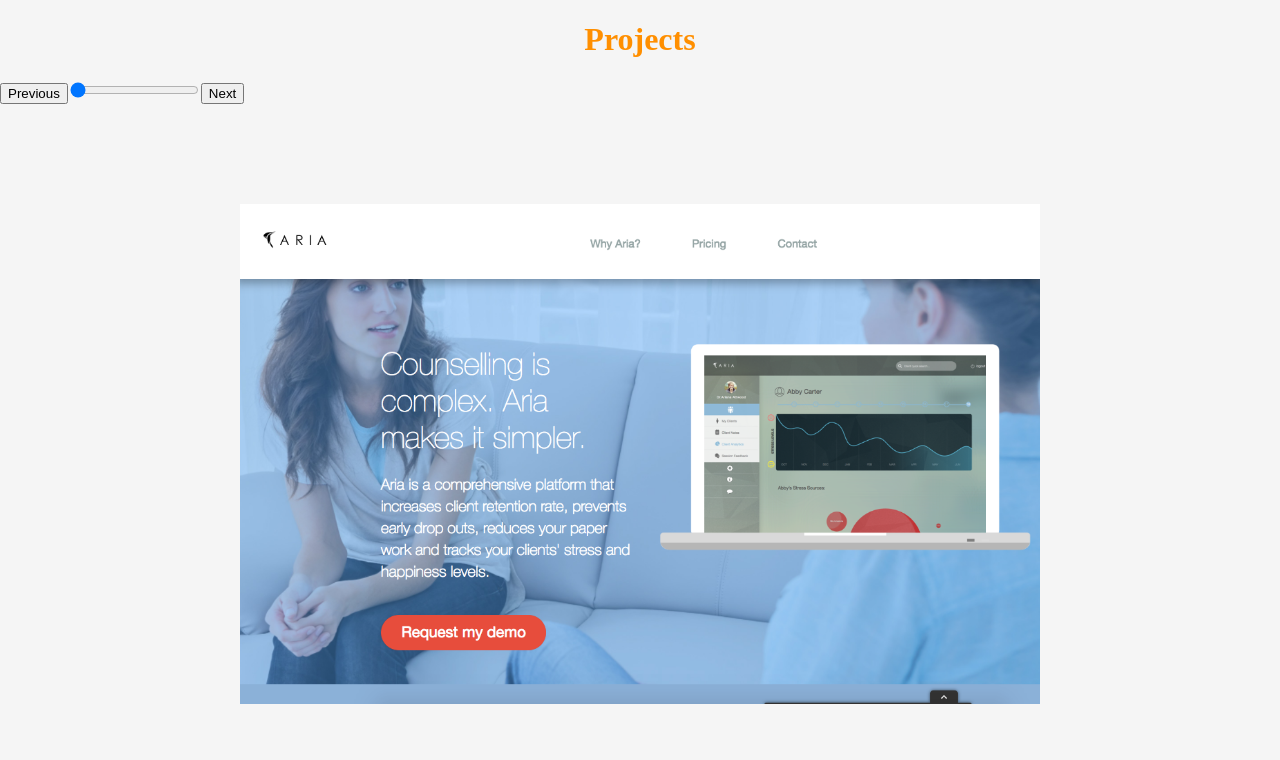
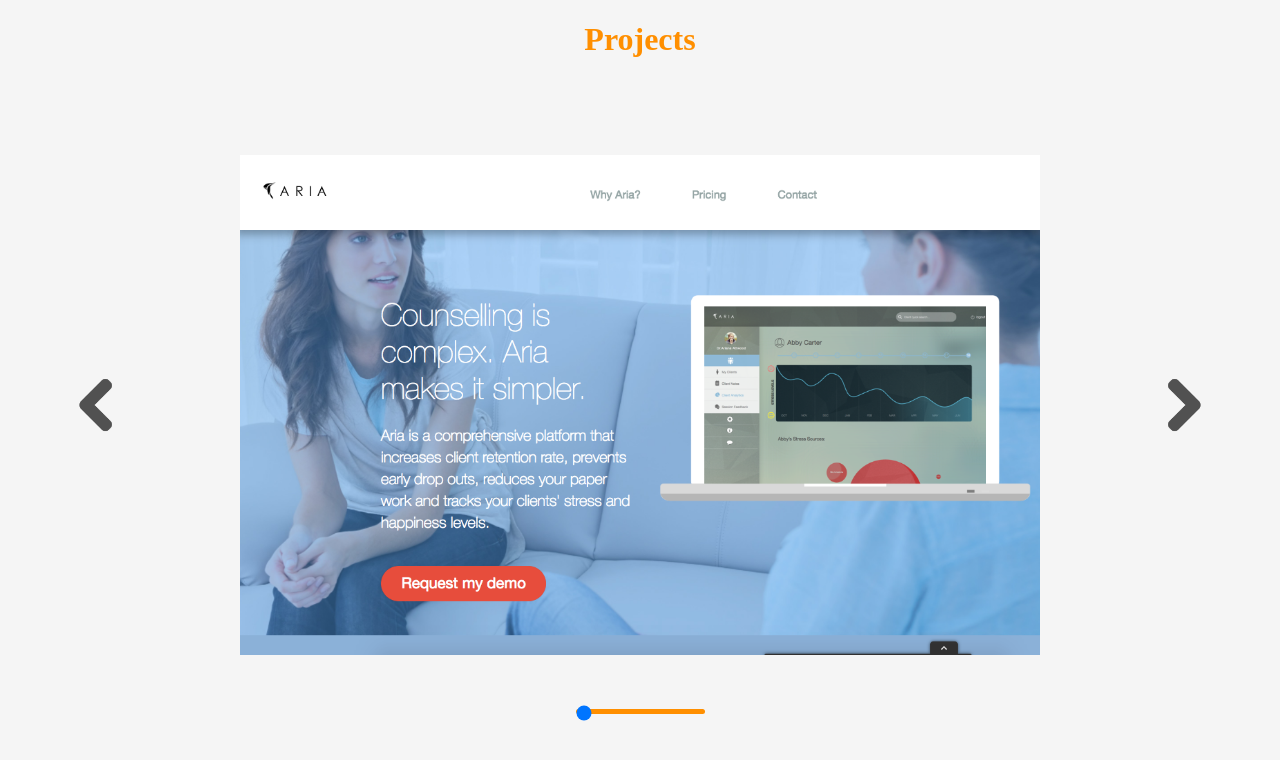
Before and after one commit to antsarandriamihaja/slideIn-animation, a React (Create React App) app: page / in a window 1280 px wide. Both pictures are taken after a click on the button "View Portfolio >>". Shown: the top 760 px of the page. Built offline with nearby package versions, Linux system fonts and the light colour scheme.

Commit message:
prettifying buttons

```diff
--- a/src/components/projects/index.css
+++ b/src/components/projects/index.css
@@ -2,3 +2,15 @@
     position: absolute;
     background-color: lightgray;
 }
+
+input[type=range]::-webkit-slider-runnable-track {
+    height: 5px;
+    background: #FF8F00;
+    border: none;
+    border-radius: 3px;
+}
+
+input[type=range]::-webkit-slider-thumb {
+    margin-top: -4px;
+    color: red;
+}
--- a/src/components/projects/index.js
+++ b/src/components/projects/index.js
@@ -10,9 +10,10 @@
 import wikiviewer from './6.jpg';
 import weather from './7.jpg';
 import urlshort from './8.jpg';
+import previous from './previous.jpg';
 import './index.css';
 
-const pictures = [aria, contact, githubRepo, calculator, simon, pomodoro, wikiviewer, weather, urlshort ];
+const pictures = [aria, contact, githubRepo, calculator, simon, pomodoro, wikiviewer, weather, urlshort];
 const technologies = [
     "React, Node, Redux, PostgreSQL, Webpack, Babel",
     "React, create-react-app CLI",
@@ -39,12 +40,22 @@
 const springSettings = { stiffness: 170, damping: 26 };
 const NEXT = 'show-next';
 
+const Wrapper = styles.div`
+height: 100vh;
+`;
 const ProjectWrapper = styles.div`
   display: flex;
   align-items: center;
-  height: 700px;
+  height: 650px;
   position: relative;
   `;
+
+const ProgressBarContainer = styles.div`
+display: block;
+position: relative;
+text-align: center;
+margin-top: -30px;
+`;
 
 const ProjectsInner = styles.div`
   overflow: hidden;
@@ -71,11 +82,31 @@
 padding: 15px;
 border-radius: 25px;
 `;
+
+const Previous = styles.div`
+background: url(${previous});
+background-repeat: no-repeat;
+background-size: 100%;
+margin-left: 5%;
+height: 70px;
+width: 70px;
+`;
+
+const Next = styles.div`
+background: url(${previous});
+background-repeat: no-repeat;
+background-size: 100%;
+transform: scaleX(-1);
+margin-right: 5%;
+height: 70px;
+width: 70px;
+color: orange;
+`;
 export default class Projects extends React.Component {
     constructor(props) {
         super(props);
         this.state = {
-            photos: [[800, 500], [640, 351], [650,400], [700, 500], [800, 450], [700, 400], [900, 600], [700, 400], [700, 450]],
+            photos: [[800, 500], [640, 351], [650, 400], [700, 500], [800, 450], [700, 400], [950, 600], [700, 400], [700, 450]],
             currPhoto: 0,
         };
     };
@@ -116,39 +147,43 @@
         }, leftStartCoords);
 
         return (
-            <div>
-                <button onClick={this.clickHandler.bind(null, '')}>Previous</button>
-                <input
-                    type="range"
-                    min={0}
-                    max={photos.length - 1}
-                    value={currPhoto}
-                    onChange={this.handleChange} />
-                <button onClick={this.clickHandler.bind(null, NEXT)}>Next</button>
+            <Wrapper>
                 <ProjectWrapper>
+                    <Previous onClick={this.clickHandler.bind(null, '')}></Previous>
                     <Motion style={{ height: spring(currHeight), width: spring(currWidth) }}>
                         {container =>
                             <ProjectsInner
                                 style={container}
                             >
                                 {configs.map((style, i) =>
+                                    <div>
 
-                                    <Motion key={i} style={style}>
-                                        {style =>
-                                            <a href={hrefs[i]} target="_blank">
-                                            <img className="projectImage" src={pictures[i]} style={style} />
-                                            </a>
-
-                                        }
-                                    </Motion>
+                                        <Motion key={i} style={style}>
+                                            {style =>
+                                                <a href={hrefs[i]} target="_blank">
+                                                    <img className="projectImage" src={pictures[i]} style={style} />
+                                                </a>
+                                            }
+                                        </Motion>
+                                    </div>
 
                                 )}
 
                             </ProjectsInner>
                         }
                     </Motion>
+                    <Next onClick={this.clickHandler.bind(null, NEXT)}></Next>
+
                 </ProjectWrapper>
-            </div>
+                <ProgressBarContainer>
+                    <input
+                        type="range"
+                        min={0}
+                        max={photos.length - 1}
+                        value={currPhoto}
+                        onChange={this.handleChange} />
+                </ProgressBarContainer>
+            </Wrapper>
         );
     };
 }
```
Also changed, not shown: src/components/projects/previous.jpg (added).
